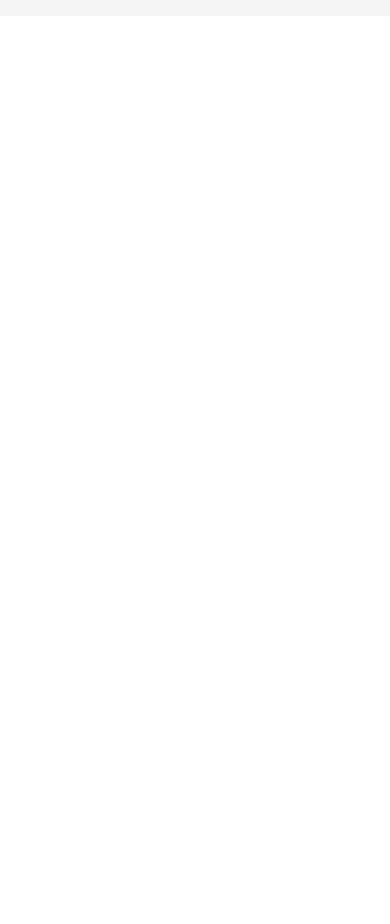
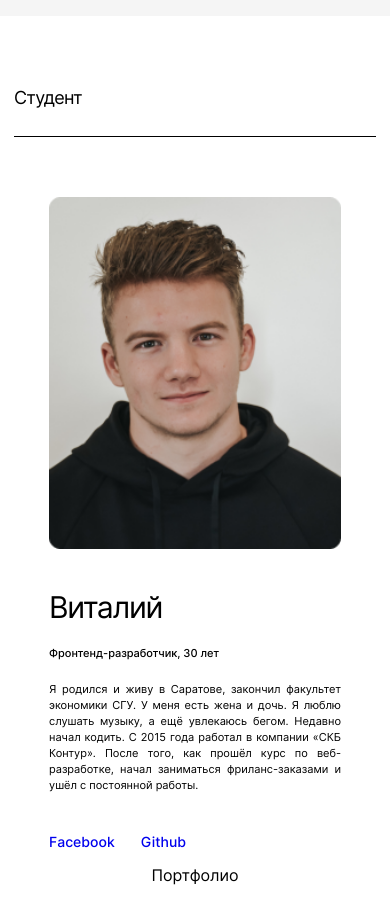
Before and after one commit to NikKZN/movies-explorer-frontend, a React (Create React App) app: page / in a window 390 px wide. Shown: the part 1980-2904 px from the top of the page. Before the commit the page ends 1996 px from the top, so only its background shows below. Built offline with nearby package versions, Linux system fonts and the light colour scheme.

Commit message:
feat: add AboutMe

```diff
--- a/src/components/AboutMe/AboutMe.css
+++ b/src/components/AboutMe/AboutMe.css
@@ -0,0 +1,176 @@
+.about-me {
+  min-height: 994px;
+  background: #fff;
+  display: flex;
+  flex-direction: column;
+  align-items: center;
+  padding: 0 70px;
+}
+
+.about-me__title {
+  font-weight: 400;
+  font-size: 22px;
+  line-height: 27px;
+  letter-spacing: -0.04em;
+  width: 100%;
+  border-bottom: 1px solid #000000;
+  padding: 111px 0 22px 0;
+  margin: 0;
+  align-self: flex-start;
+}
+
+.about-me__content {
+  display: flex;
+  width: 100%;
+  min-height: 393px;
+  justify-content: space-between;
+}
+
+.about-me__info {
+  display: flex;
+  flex-direction: column;
+}
+
+.about-me__name {
+  font-weight: 400;
+  font-size: 50px;
+  line-height: 58px;
+  letter-spacing: -0.04em;
+  margin: 66px 0 0;
+}
+
+.about-me__job {
+  font-weight: 500;
+  font-size: 18px;
+  line-height: 20px;
+  margin: 19px 0 0;
+}
+
+.about-me__about {
+  font-weight: 400;
+  font-size: 14px;
+  line-height: 22px;
+  max-width: 599px;
+  margin: 25px 0 0;
+  text-align: justify;
+}
+
+.about-me__contacts {
+  list-style-type: none;
+  padding: 0;
+  display: flex;
+  margin: 98px 0 0;
+}
+
+.about-me__link {
+  text-decoration: none;
+  font-weight: 500;
+  font-size: 14px;
+  line-height: 17px;
+  margin-right: 20px;
+}
+
+.about-me__foto {
+  width: 270px;
+  height: 327px;
+  margin: 66px 0 0 10px;
+}
+
+@media screen and (max-width: 820px) {
+  .about-me {
+    padding: 0 50px;
+  }
+
+  .about-me__title {
+    padding-top: 91px;
+  }
+
+  .about-me__content {
+    min-height: 373px;
+  }
+
+  .about-me__name {
+    font-size: 40px;
+    line-height: 40px;
+    margin-top: 67px;
+  }
+
+  .about-me__job {
+    font-size: 12px;
+    line-height: 18px;
+    margin-top: 15px;
+  }
+
+  .about-me__about {
+    font-size: 12px;
+    line-height: 18px;
+    max-width: 363px;
+    margin-top: 20px;
+  }
+
+  .about-me__contacts {
+    margin-top: 86px;
+  }
+
+  .about-me__foto {
+    width: 255px;
+    height: 307px;
+  }
+}
+
+@media screen and (max-width: 500px) {
+  .about-me__content {
+    flex-direction: column-reverse;
+    align-items: center;
+  }
+}
+
+@media screen and (max-width: 450px) {
+  .about-me {
+    padding: 0 14px;
+    min-height: 1198px;
+  }
+
+  .about-me__title {
+    padding: 71px 0 27px;
+    font-size: 18px;
+    line-height: 22px;
+  }
+
+  .about-me__content {
+    min-height: 373px;
+  }
+
+  .about-me__name {
+    font-size: 30px;
+    line-height: 36px;
+    margin-top: 40px;
+  }
+
+  .about-me__job {
+    font-size: 11px;
+    line-height: 16px;
+    margin-top: 20px;
+  }
+
+  .about-me__about {
+    font-size: 11px;
+    line-height: 16px;
+    max-width: 292px;
+    margin-top: 20px;
+  }
+
+  .about-me__contacts {
+    margin-top: 39px;
+  }
+
+  .about-me__link {
+    margin-right: 26px;
+  }
+
+  .about-me__foto {
+    width: 292px;
+    height: 352px;
+    margin: 60px 0 0;
+  }
+}
--- a/src/components/AboutMe/AboutMe.js
+++ b/src/components/AboutMe/AboutMe.js
@@ -0,0 +1,46 @@
+import "./AboutMe.css";
+import avatar from "../../images/AboutMe/avatar.png";
+import Portfolio from "../Portfolio/Portfolio";
+
+function AboutMe() {
+  return (
+    <>
+      <div className="main__about-me about-me">
+        <h2 className="about-me__title">Студент</h2>
+        <div className="about-me__content">
+          <div className="about-me__info">
+            <h3 className="about-me__name">Виталий</h3>
+            <p className="about-me__job">Фронтенд-разработчик, 30 лет</p>
+            <p className="about-me__about">
+              Я родился и живу в Саратове, закончил факультет экономики СГУ. У
+              меня есть жена и дочь. Я люблю слушать музыку, а ещё увлекаюсь
+              бегом. Недавно начал кодить. С 2015 года работал в компании «СКБ
+              Контур». После того, как прошёл курс по веб-разработке, начал
+              заниматься фриланс-заказами и ушёл с постоянной работы.
+            </p>
+            <ul className="about-me__contacts">
+              <li className="about-me__item">
+                <a className="about-me__link" href="https://yandex.ru/">
+                  Facebook
+                </a>
+              </li>
+              <li className="about-me__item">
+                <a className="about-me__link" href="https://github.com/NikKZN">
+                  Github
+                </a>
+              </li>
+            </ul>
+          </div>
+          <img
+            className="about-me__foto"
+            alt="Фотография студента."
+            src={avatar}
+          />
+        </div>
+        <Portfolio />
+      </div>
+    </>
+  );
+}
+
+export default AboutMe;
--- a/src/components/Main/Main.js
+++ b/src/components/Main/Main.js
@@ -4,6 +4,7 @@ import Header from '../Header/Header';
 import Promo from '../Promo/Promo';
 import AboutProject from '../AboutProject/AboutProject';
 import Techs from '../Techs/Techs';
+import AboutMe from '../AboutMe/AboutMe';
 
 function Main() {
   return (
@@ -12,6 +13,7 @@ function Main() {
       <Promo />
       <AboutProject />
       <Techs />
+      <AboutMe />
     </>
   )
 }
--- a/src/components/Portfolio/Portfolio.js
+++ b/src/components/Portfolio/Portfolio.js
@@ -0,0 +1,11 @@
+import './Portfolio.css';
+
+function Portfolio() {
+  return (
+    <>
+      <p>Портфолио</p>
+    </>
+  )
+}
+
+export default Portfolio;
```
Also changed, not shown: src/images/AboutMe/avatar.png (added).
